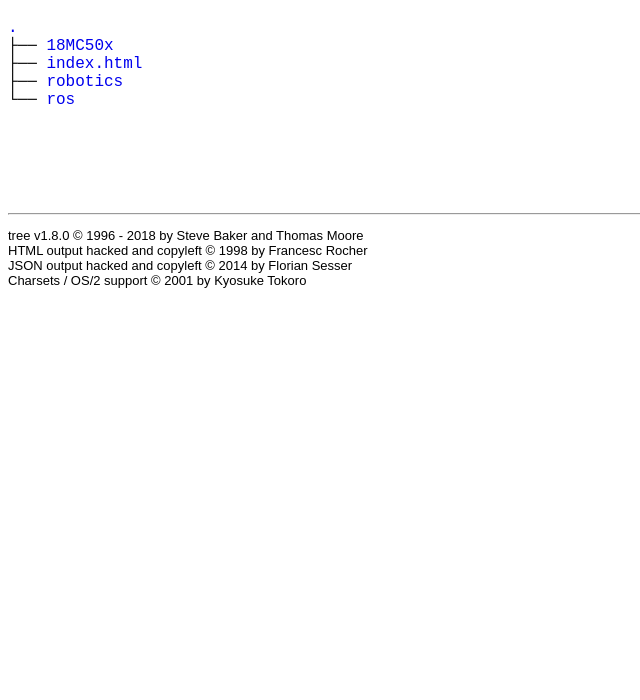
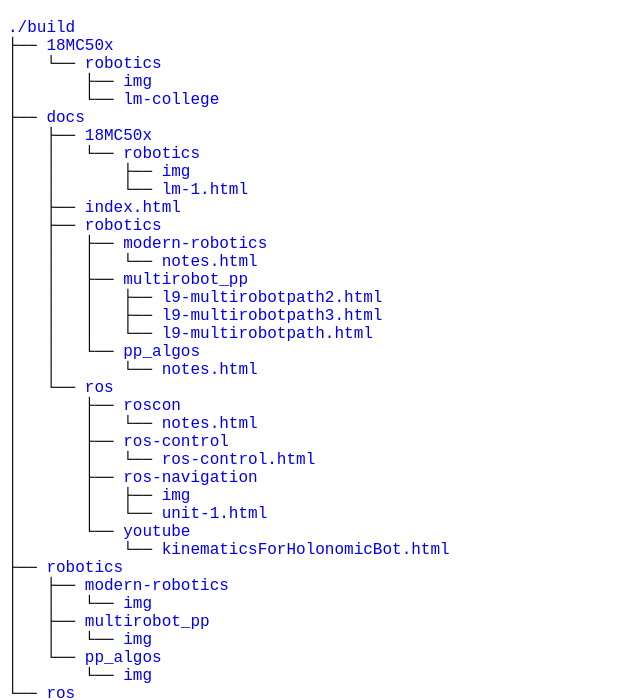
Before and after one commit to gokulmaxi/notes, a plain HTML site: page docs/index.html in a window 1280 px wide. Shown: the part 61-761 px from the top of the page, without its empty margins (0-640 px from the left). Drawn offline with Linux system fonts and the light colour scheme.

Commit message:
increased depth of tree to create index.html

```diff
--- a/docs/18MC50x/robotics/lm-1.html
+++ b/docs/18MC50x/robotics/lm-1.html
@@ -2,10 +2,10 @@
 <html lang='en-US' xml:lang='en-US'>
 <head><title></title>
 <meta charset='iso-8859-1' />
-<meta name='generator' content='TeX4ht (http://www.tug.org/tex4ht/)' />
-<meta name='viewport' content='width=device-width,initial-scale=1' />
-<link rel='stylesheet' type='text/css' href='lm-1.css' />
-<meta name='src' content='lm-1.tex' />
+<meta content='TeX4ht (http://www.tug.org/tex4ht/)' name='generator' />
+<meta content='width=device-width,initial-scale=1' name='viewport' />
+<link href='lm-1.css' rel='stylesheet' type='text/css' />
+<meta content='lm-1.tex' name='src' />
 </head><body>
    <h3 class='sectionHead'><span class='titlemark'>1   </span> <a id='x1-10001'></a>intro to robotics</h3>
 <!-- l. 10 --><p class='noindent'>
@@ -106,7 +106,7 @@
 <!-- l. 77 --><p class='noindent'><span class='cmbx-10'>Repeatebility </span>- ability to do a task repeateadly<br class='newline' /></p>
      <ul class='itemize1'>
      <li class='itemize'>depends on robot controller and mesaurement resolution</li></ul>
-<!-- l. 81 --><p class='noindent'><img alt='PIC' height='369' src='accuracy.png' width='369' />
+<!-- l. 81 --><p class='noindent'><img alt='PIC' src='accuracy.png' height='369' width='369' />
 
 
 
@@ -129,7 +129,7 @@
      <li class='itemize'><span class='cmbx-10'>links </span>- connects the joints
      </li>
      <li class='itemize'><span class='cmbx-10'>Parts </span>- supporting structure,end effector , chasis, wheels etc</li></ul>
-<!-- l. 98 --><p class='noindent'><img alt='PIC' height='369' src='img/mechanicalSystem.png' width='369' />
+<!-- l. 98 --><p class='noindent'><img alt='PIC' src='img/mechanicalSystem.png' height='369' width='369' />
 </p>
    <h4 class='subsectionHead'><span class='titlemark'>4.2   </span> <a id='x1-130004.2'></a>Sensing systems</h4>
      <ul class='itemize1'>
@@ -172,7 +172,7 @@
 <!-- l. 127 --><p class='noindent'>
 </p>
    <h3 class='sectionHead'><span class='titlemark'>5   </span> <a id='x1-160005'></a>Rigid Bodies</h3>
-<!-- l. 128 --><p class='noindent'>Set of particle with constant realtive distance distance between any 2 particles <img src='img/rigidBodies.png' alt='PIC' />
+<!-- l. 128 --><p class='noindent'>Set of particle with constant realtive distance distance between any 2 particles <img alt='PIC' src='img/rigidBodies.png' />
 <span class='cmbx-10'>Spatial rigid bodies </span>- it moves in 3D <span class='cmbx-10'>Planar rigid bodies </span>- it moves in
 2d
 </p>
@@ -194,7 +194,7 @@
          </li>
          <li class='itemize'>configuration of a point in plane (<span class='cmmi-10'>x,y</span>)
          </li>
-         <li class='itemize'>confiuration of rigid body in plane (<span class='cmmi-10'>x,y,θ</span>) <br class='newline' /><img alt='PIC' height='313' src='img/configurationRigid.png' width='312' /></li></ul>
+         <li class='itemize'>confiuration of rigid body in plane (<span class='cmmi-10'>x,y,θ</span>) <br class='newline' /><img alt='PIC' src='img/configurationRigid.png' height='313' width='312' /></li></ul>
      </li></ul>
 <!-- l. 145 --><p class='noindent'>
 </p>
@@ -205,7 +205,7 @@
      <li class='itemize'>no of independant co-ordinates required to represent configuration
      <div class='center'>
 <!-- l. 149 --><p class='noindent'>
-</p><!-- l. 150 --><p class='noindent'><img alt='PIC' height='284' src='img/dof-rigidbody.png' width='284' /></p></div>
+</p><!-- l. 150 --><p class='noindent'><img alt='PIC' src='img/dof-rigidbody.png' height='284' width='284' /></p></div>
      </li></ul>
 <!-- l. 153 --><p class='noindent'>
 </p>
@@ -236,7 +236,7 @@
    <h3 class='sectionHead'><span class='titlemark'>7   </span> <a id='x1-210007'></a>How to represent a robot</h3>
 <div class='center'>
 <!-- l. 171 --><p class='noindent'>
-</p><!-- l. 172 --><p class='noindent'><img alt='PIC' height='284' src='img/represent-robot.png' width='284' /></p></div>
+</p><!-- l. 172 --><p class='noindent'><img alt='PIC' src='img/represent-robot.png' height='284' width='284' /></p></div>
 <!-- l. 174 --><p class='noindent'>
 </p>
    <h4 class='subsectionHead'><span class='titlemark'>7.1   </span> <a id='x1-220007.1'></a>Robot configuration </h4>
@@ -263,7 +263,7 @@
   </span><span class='cmmi-10'>freedomofeverylink</span>) <span class='cmsy-10'>- </span>(<span class='cmmi-10'>independantconstrains</span>)
      <div class='center'>
 <!-- l. 186 --><p class='noindent'>
-</p><!-- l. 187 --><p class='noindent'><img alt='PIC' height='284' src='img/diffrent-dof.png' width='284' /></p></div>
+</p><!-- l. 187 --><p class='noindent'><img alt='PIC' src='img/diffrent-dof.png' height='284' width='284' /></p></div>
      </li></ul>
 <!-- l. 190 --><p class='noindent'>
 </p>
@@ -411,7 +411,7 @@
          </li>
          <li class='itemize'>arc weldings</li></ul>
      <figure class='figure'>
-<a id='x1-330017'></a> <img alt='PIC' height='138' src='cartesianRobot.png' width='137' />
+<a id='x1-330017'></a> <img alt='PIC' src='cartesianRobot.png' height='138' width='137' />
 <figcaption class='caption'><span class='id'>Figure 7:</span><span class='content'></span></figcaption><!-- tex4ht:label?: x1-330017  -->
      </figure>
      </li></ul>
@@ -459,7 +459,7 @@
          </li>
          <li class='itemize'>spot welding</li></ul>
      <figure class='figure'>
-<a id='x1-360018'></a> <img alt='PIC' height='103' src='CylindericalConfiguration.png' width='103' />
+<a id='x1-360018'></a> <img alt='PIC' src='CylindericalConfiguration.png' height='103' width='103' />
 <figcaption class='caption'><span class='id'>Figure 8:</span><span class='content'></span></figcaption><!-- tex4ht:label?: x1-360018  -->
      </figure>
      </li></ul>
@@ -495,7 +495,7 @@
      <li class='itemize'>2 rotary joints and one prismatics joint
      </li>
      <li class='itemize'>example Unimate 2000B <figure class='figure'>
-<a id='x1-390019'></a> <img alt='PIC' height='103' src='polarrobots.png' width='103' />
+<a id='x1-390019'></a> <img alt='PIC' src='polarrobots.png' height='103' width='103' />
 <figcaption class='caption'><span class='id'>Figure 9:</span><span class='content'></span></figcaption><!-- tex4ht:label?: x1-390019  -->
      </figure>
      </li>
@@ -537,7 +537,7 @@
      <li class='itemize'>arm joint are rotatory
      </li>
      <li class='itemize'>Many commericial robots use this <figure class='figure'>
-<a id='x1-4200110'></a> <img alt='PIC' height='69' src='jointarmConfig.png' width='68' />
+<a id='x1-4200110'></a> <img alt='PIC' src='jointarmConfig.png' height='69' width='68' />
 <figcaption class='caption'><span class='id'>Figure 10:</span><span class='content'></span></figcaption><!-- tex4ht:label?: x1-4200110  -->
      </figure>
      </li></ul>
@@ -564,7 +564,7 @@
          </li>
          <li class='itemize'>die casting</li></ul>
      <figure class='figure'>
-<a id='x1-4300111'></a> <img alt='PIC' height='103' src='articulatedRobots.png' width='103' />
+<a id='x1-4300111'></a> <img alt='PIC' src='articulatedRobots.png' height='103' width='103' />
 <figcaption class='caption'><span class='id'>Figure 11:</span><span class='content'></span></figcaption><!-- tex4ht:label?: x1-4300111  -->
      </figure>
      </li></ul>
--- a/docs/index.html
+++ b/docs/index.html
@@ -28,11 +28,50 @@
 </head>
 <body>
 	<h1>Directory Tree</h1><p>
-	<a href=".">.</a><br>
-	├── <a href="./18MC50x/">18MC50x</a><br>
-	├── <a href="./index.html">index.html</a><br>
-	├── <a href="./robotics/">robotics</a><br>
-	└── <a href="./ros/">ros</a><br>
+	<a href="./build">./build</a><br>
+	├── <a href="./build/18MC50x/">18MC50x</a><br>
+	│   └── <a href="./build/18MC50x/robotics/">robotics</a><br>
+	│   &nbsp;&nbsp;&nbsp; ├── <a href="./build/18MC50x/robotics/img/">img</a><br>
+	│   &nbsp;&nbsp;&nbsp; └── <a href="./build/18MC50x/robotics/lm-college/">lm-college</a><br>
+	├── <a href="./build/docs/">docs</a><br>
+	│   ├── <a href="./build/docs/18MC50x/">18MC50x</a><br>
+	│   │   └── <a href="./build/docs/18MC50x/robotics/">robotics</a><br>
+	│   │   &nbsp;&nbsp;&nbsp; ├── <a href="./build/docs/18MC50x/robotics/img/">img</a><br>
+	│   │   &nbsp;&nbsp;&nbsp; └── <a href="./build/docs/18MC50x/robotics/lm-1.html">lm-1.html</a><br>
+	│   ├── <a href="./build/docs/index.html">index.html</a><br>
+	│   ├── <a href="./build/docs/robotics/">robotics</a><br>
+	│   │   ├── <a href="./build/docs/robotics/modern-robotics/">modern-robotics</a><br>
+	│   │   │   └── <a href="./build/docs/robotics/modern-robotics/notes.html">notes.html</a><br>
+	│   │   ├── <a href="./build/docs/robotics/multirobot_pp/">multirobot_pp</a><br>
+	│   │   │   ├── <a href="./build/docs/robotics/multirobot_pp/l9-multirobotpath2.html">l9-multirobotpath2.html</a><br>
+	│   │   │   ├── <a href="./build/docs/robotics/multirobot_pp/l9-multirobotpath3.html">l9-multirobotpath3.html</a><br>
+	│   │   │   └── <a href="./build/docs/robotics/multirobot_pp/l9-multirobotpath.html">l9-multirobotpath.html</a><br>
+	│   │   └── <a href="./build/docs/robotics/pp_algos/">pp_algos</a><br>
+	│   │   &nbsp;&nbsp;&nbsp; └── <a href="./build/docs/robotics/pp_algos/notes.html">notes.html</a><br>
+	│   └── <a href="./build/docs/ros/">ros</a><br>
+	│   &nbsp;&nbsp;&nbsp; ├── <a href="./build/docs/ros/roscon/">roscon</a><br>
+	│   &nbsp;&nbsp;&nbsp; │   └── <a href="./build/docs/ros/roscon/notes.html">notes.html</a><br>
+	│   &nbsp;&nbsp;&nbsp; ├── <a href="./build/docs/ros/ros-control/">ros-control</a><br>
+	│   &nbsp;&nbsp;&nbsp; │   └── <a href="./build/docs/ros/ros-control/ros-control.html">ros-control.html</a><br>
+	│   &nbsp;&nbsp;&nbsp; ├── <a href="./build/docs/ros/ros-navigation/">ros-navigation</a><br>
+	│   &nbsp;&nbsp;&nbsp; │   ├── <a href="./build/docs/ros/ros-navigation/img/">img</a><br>
+	│   &nbsp;&nbsp;&nbsp; │   └── <a href="./build/docs/ros/ros-navigation/unit-1.html">unit-1.html</a><br>
+	│   &nbsp;&nbsp;&nbsp; └── <a href="./build/docs/ros/youtube/">youtube</a><br>
+	│   &nbsp;&nbsp;&nbsp; &nbsp;&nbsp;&nbsp; └── <a href="./build/docs/ros/youtube/kinematicsForHolonomicBot.html">kinematicsForHolonomicBot.html</a><br>
+	├── <a href="./build/robotics/">robotics</a><br>
+	│   ├── <a href="./build/robotics/modern-robotics/">modern-robotics</a><br>
+	│   │   └── <a href="./build/robotics/modern-robotics/img/">img</a><br>
+	│   ├── <a href="./build/robotics/multirobot_pp/">multirobot_pp</a><br>
+	│   │   └── <a href="./build/robotics/multirobot_pp/img/">img</a><br>
+	│   └── <a href="./build/robotics/pp_algos/">pp_algos</a><br>
+	│   &nbsp;&nbsp;&nbsp; └── <a href="./build/robotics/pp_algos/img/">img</a><br>
+	└── <a href="./build/ros/">ros</a><br>
+	&nbsp;&nbsp;&nbsp; ├── <a href="./build/ros/roscon/">roscon</a><br>
+	&nbsp;&nbsp;&nbsp; │   └── <a href="./build/ros/roscon/img/">img</a><br>
+	&nbsp;&nbsp;&nbsp; ├── <a href="./build/ros/ros-control/">ros-control</a><br>
+	&nbsp;&nbsp;&nbsp; ├── <a href="./build/ros/ros-navigation/">ros-navigation</a><br>
+	&nbsp;&nbsp;&nbsp; │   └── <a href="./build/ros/ros-navigation/img/">img</a><br>
+	&nbsp;&nbsp;&nbsp; └── <a href="./build/ros/youtube/">youtube</a><br>
 	<br><br>
 	</p>
 	<p>
```
Also changed, not shown: docs/robotics/modern-robotics/notes.html (+2 -2 lines), docs/robotics/multirobot_pp/l9-multirobotpath.html (+3 -3 lines), docs/robotics/multirobot_pp/l9-multirobotpath2.html (+1 -1 lines), docs/robotics/multirobot_pp/l9-multirobotpath3.html (+1 -1 lines), docs/robotics/pp_algos/notes.html (+5 -5 lines), docs/ros/ros-control/ros-control.html (+3 -3 lines), docs/ros/ros-navigation/unit-1.html (+6 -6 lines), docs/ros/roscon/notes.html (+3 -3 lines), docs/ros/youtube/kinematicsForHolonomicBot.html (+5 -5 lines), 1 other file.
